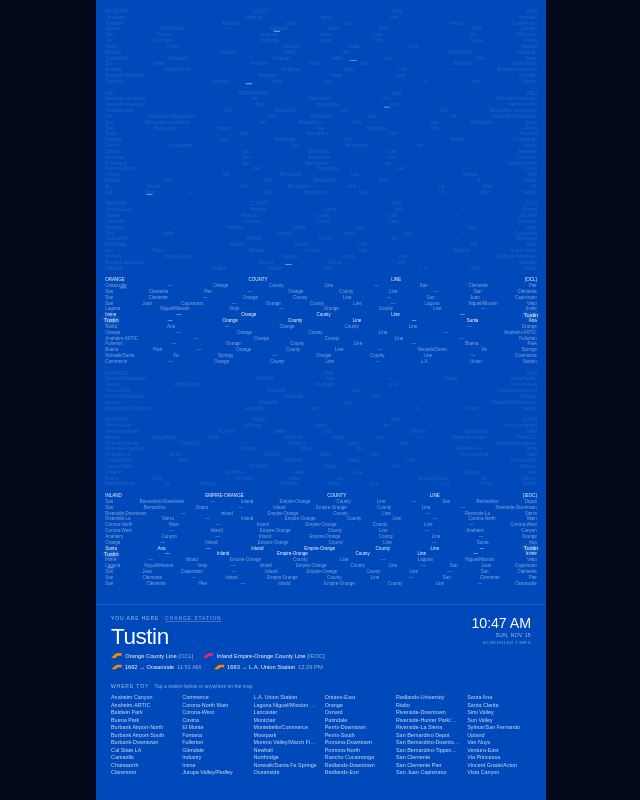
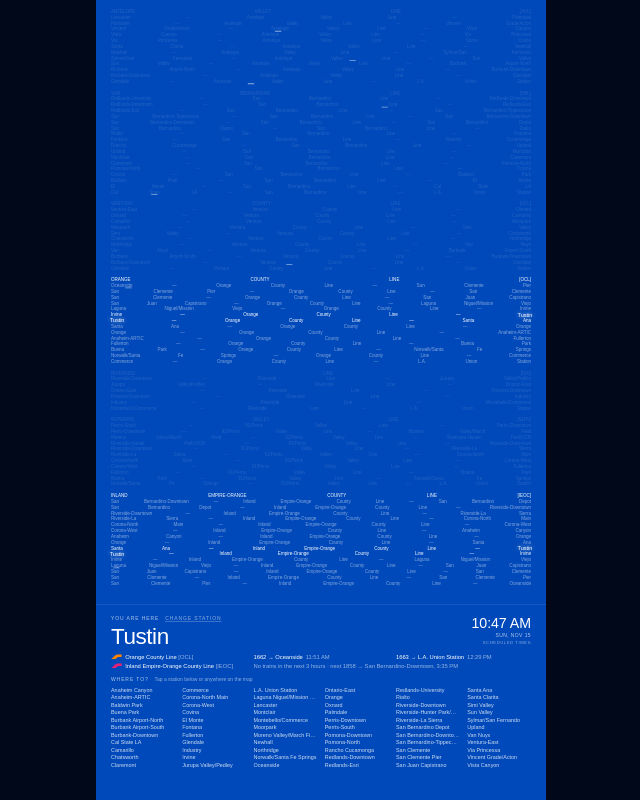
Before and after one commit to chanmikwak06/Metrolink-Ui, a plain HTML site: page station-screen/index.html in a window 1280 px wide. Shown: the whole page, without its empty margins (319-959 px from the left). Drawn offline with Linux system fonts and the light colour scheme; no server answers; animation ran at ten frames a second; a web font is replaced by a local one.

Commit message:
Station screen: lines stacked with their trains, one shared grid
Lines run down the left with each line's next two trains beside them.
Poster, alert, line rows, station list and trip view share one 36px
margin and the Where-to list's 6-column grid; demo tag joins the time block.

Co-Authored-By: Claude Opus 5.5 <noreply@anthropic.com>

```diff
--- a/station-screen/index.html
+++ b/station-screen/index.html
@@ -17,7 +17,7 @@ button { font: inherit; color: inherit; background: none; border: 0; padding: 0;
   background: var(--blue); overflow: hidden; font-family: 'Anta', sans-serif; color: #fff; letter-spacing: -.006em; user-select: none; -webkit-user-select: none; }
 
 /* ---------- Poster field ---------- */
-#field { position: absolute; left: 22px; right: 22px; top: 20px; height: 1410px; }
+#field { position: absolute; left: 36px; right: 36px; top: 20px; height: 1410px; } /* same 36 px margin as the console, so poster and text share edges */
 .sec { margin-top: var(--rh); }
 .sec:first-child { margin-top: 0; }
 .row { display: flex; justify-content: space-between; height: var(--rh); line-height: var(--rh); font-size: 11px; white-space: nowrap; }
@@ -49,15 +49,23 @@ button { font: inherit; color: inherit; background: none; border: 0; padding: 0;
 #console.hidden { opacity: 0; transform: translateY(40px); }
 label button { font-size: inherit; letter-spacing: inherit; text-transform: inherit; margin-left: 14px; text-decoration: underline; text-underline-offset: 3px; opacity: .8; }
 #src { font-size: 10px; letter-spacing: .14em; opacity: .55; margin-top: 6px; text-transform: uppercase; }
-/* Next trains at this station: same type and rhythm as the line tags. */
-.next { display: flex; gap: 30px; font-size: 14px; margin-top: 12px; white-space: nowrap; overflow: hidden; }
-.next .nt { display: inline-flex; align-items: center; gap: 7px; min-width: 0; }
-.next svg { width: 26px; height: 12px; flex: none; }
-.next em { font-style: normal; opacity: .6; }
-.next .late { background: #fff; color: var(--blue); padding: 0 5px; border-radius: 3px; font-size: 12px; }
-.next .x { opacity: .45; text-decoration: line-through; }
+/* Lines down the left, each with its next trains beside it. */
+.lines { margin-top: 2px; }
+/* Everything in the console sits on the Where-to list's grid: 6 columns, 18 px gaps. A line takes 2 columns, each train 2. */
+.ln { display: grid; grid-template-columns: repeat(6, minmax(0, 1fr)); column-gap: 18px; align-items: center; height: 22px; font-size: 14px; white-space: nowrap; }
+.ln > .tag, .ln .nt { grid-column: span 2; min-width: 0; overflow: hidden; text-overflow: ellipsis; }
+.ln .trs { display: contents; }
+.ln .nt { display: flex; align-items: center; gap: 7px; }
+.ln .none { grid-column: span 4; overflow: hidden; text-overflow: ellipsis; }
+.ln em { font-style: normal; opacity: .6; }
+.ln .late { background: #fff; color: var(--blue); padding: 0 5px; border-radius: 3px; font-size: 12px; }
+.ln .x { opacity: .45; text-decoration: line-through; }
+/* The station pane stacks: here, then the list right below however many lines there are. */
+#pStation { display: flex; flex-direction: column; }
+/* L.A. Union Station (6 lines): tighter rows and a 7th list column so everything still fits */
+.many .ln { height: 18px; grid-template-columns: repeat(7, minmax(0, 1fr)); } .many .pick { margin-top: 8px; } .many #destList { columns: 7; }
 /* Service alert: one white line on the console edge, only when there is one. */
-#alert { position: absolute; left: 22px; right: 22px; top: 1414px; height: 26px; display: flex; align-items: center; gap: 14px; padding: 0 12px; background: #fff; color: var(--blue); border-radius: 3px;
+#alert { position: absolute; left: 36px; right: 36px; top: 1414px; height: 26px; display: flex; align-items: center; gap: 14px; padding: 0 12px; background: #fff; color: var(--blue); border-radius: 3px;
   font-size: 12px; white-space: nowrap; overflow: hidden; transition: opacity .6s; }
 #alert.off { opacity: 0; pointer-events: none; }
 #alert b { font-weight: 400; letter-spacing: .16em; text-transform: uppercase; font-size: 10px; flex: none; }
@@ -73,7 +81,7 @@ label, .lbl { display: block; font-size: 12px; letter-spacing: .18em; text-trans
 .tags { display: flex; gap: 22px; font-size: 14px; flex-wrap: wrap; }
 .tag svg { width: 26px; height: 12px; margin-right: 8px; vertical-align: -1px; }
 .tag em { font-style: normal; opacity: .6; margin-left: 4px; }
-.pick { position: absolute; left: 0; right: 0; top: 164px; bottom: 0; opacity: 0; transform: translateY(10px); transition: opacity .6s ease, transform .6s ease; }
+.pick { position: relative; margin-top: 14px; opacity: 0; transform: translateY(10px); transition: opacity .6s ease, transform .6s ease; }
 .pick.show { opacity: 1; transform: none; }
 .pick:not(.show) { pointer-events: none; }
 .pick label span { text-transform: none; letter-spacing: 0; margin-left: 14px; opacity: .8; }
@@ -87,7 +95,7 @@ label, .lbl { display: block; font-size: 12px; letter-spacing: .18em; text-trans
 #diagram { position: absolute; left: 0; top: 104px; width: 1008px; height: 120px; overflow: visible; }
 #diagram text { fill: #fff; font-family: 'Anta', sans-serif; }
 #dTrain { filter: drop-shadow(0 0 6px #fff); }
-.stats { position: absolute; left: 0; right: 0; top: 244px; display: grid; grid-template-columns: 1.25fr 1fr 1fr; gap: 28px; }
+.stats { position: absolute; left: 0; right: 0; top: 244px; display: grid; grid-template-columns: repeat(3, minmax(0, 1fr)); column-gap: 18px; }
 .stats big { display: block; font-size: 60px; line-height: 1; margin-top: 8px; letter-spacing: -.02em; font-variant-numeric: tabular-nums; }
 .stats b { display: block; font-weight: 400; font-size: 34px; line-height: 1; margin-top: 8px; }
 .stats p { margin: 8px 0 0; font-size: 13px; opacity: .78; }
@@ -108,8 +116,8 @@ label, .lbl { display: block; font-size: 12px; letter-spacing: .18em; text-trans
 .here > :nth-child(1) { transition-delay: .15s; } .here > :nth-child(2) { transition-delay: .25s; } .here > :nth-child(3) { transition-delay: .38s; } .corner { transition-delay: .3s; }
 
 /* ----- Demo Mode (only with ?demo): simulated data, always labelled ----- */
-#demoTag { display: none; margin-top: 8px; background: #fff; color: var(--blue); font-size: 10px; letter-spacing: .14em; padding: 3px 6px; border-radius: 3px; text-transform: uppercase; }
-.demo #demoTag { display: inline-block; cursor: pointer; }
+#demoTag { display: none; margin-top: 6px; background: #fff; color: var(--blue); font-size: 10px; letter-spacing: .14em; padding: 3px 6px; border-radius: 3px; text-transform: uppercase; }
+.demo #demoTag { display: inline-block; cursor: pointer; } .demo #src { display: none; }
 #edit { position: absolute; left: 0; right: 0; top: 1090px; height: 360px; background: var(--blue); border-top: 1px solid rgba(255,255,255,.35); padding: 18px 36px; box-sizing: border-box; z-index: 3;
   transition: opacity .4s, transform .4s; }
 #edit.off { opacity: 0; transform: translateY(16px); pointer-events: none; }
@@ -134,7 +142,7 @@ label, .lbl { display: block; font-size: 12px; letter-spacing: .18em; text-trans
     <div class="corner"><div><div id="clock"></div><div id="date"></div><div id="src"></div><div id="demoTag" role="button" tabindex="0">Demo · simulated</div></div></div>
 
     <div class="pane" id="pStation">
-      <div class="here"><label>You are here<button id="bStation">Change station</button></label><h1 id="oName"></h1><div class="tags" id="oTags"></div><div class="next" id="oNext" aria-live="polite"></div></div>
+      <div class="here"><label>You are here<button id="bStation">Change station</button></label><h1 id="oName"></h1><div class="lines" id="oLines" aria-live="polite"></div></div>
       <div class="pick" id="pick"><label id="pickLbl"></label><div id="destList"></div></div>
     </div>
 
--- a/station-screen/js/screen.js
+++ b/station-screen/js/screen.js
@@ -113,6 +113,7 @@
 
   // ---------------- Steps ----------------
   let step = 'open', trip = null, idle = 0, pickMode = 'dest', alertIx = 0, editing = false, selId = null;
+  const lineRows = new Map(); // line -> the element listing its next trains
   // Line ribbon from the mobile prototype's Explore page (assets/explore/line-*.svg), filled per line.
   const RIBBON = 'M57.4978 0V14.904H41.0413C37.5206 14.904 34.1644 16.2414 31.8373 18.5712L31.6839 18.7202L23.0756 26.8821H0L19.2482 8.63451C24.7781 3.14552 32.713 0 41.0413 0H57.4978Z';
   const ribbon = L => { const i = svg('svg', { viewBox: '0 0 57.4978 26.8821', 'aria-hidden': 'true' }); i.append(svg('path', { d: RIBBON, fill: L.color })); return i; };
@@ -122,7 +123,11 @@
 
   function stationText() {
     $('#oName').textContent = dn(station); document.fonts.ready.then(() => fitText($('#oName'), 54)); // measure in Anta, not the fallback font
-    $('#oTags').replaceChildren(...S.routes.filter(L => serves(L, station)).map(tag));
+    lineRows.clear();
+    $('#pStation').classList.toggle('many', S.routes.filter(L => serves(L, station)).length > 4);
+    $('#oLines').replaceChildren(...S.routes.filter(L => serves(L, station)).map(L => {
+      const row = make('div', 'ln'), trs = make('div', 'trs'); row.append(tag(L), trs); lineRows.set(L, trs); return row;
+    }));
     buildList();
   }
   function buildList() {
@@ -217,7 +222,7 @@
   }
 
   // Journey line: dashed = your train on its way to you, solid = your ride; a tick for every stop.
-  const W = 1008, PAD = 80, Y = 62;
+  const W = 1008, PAD = 8, Y = 62; // the line runs edge to edge of the console text column
   let dx = () => 0, back = 0, D = 1;
   function drawDiagram() {
     const g = $('#diagram'); g.replaceChildren();
@@ -235,8 +240,8 @@
     P.forEach((q, i) => { acc += q.l.to - q.l.from;
       keys.push(i === P.length - 1 ? { d: acc, name: dn(trip.dest), sub: 'Destination', t: q.pa.arr, kind: 'dest' } : { d: acc, name: dn(q.l.trip.stops[q.l.to]), sub: 'Change trains', t: P[i + 1].pd.dep, kind: 'xfer' }); });
     keys.forEach(k => {
-      const x = dx(k.d), anchor = x < 140 ? 'start' : x > W - 140 ? 'end' : 'middle';
-      g.append(svg('circle', { cx: x, cy: Y, r: k.kind === 'origin' ? 7 : 6, fill: k.kind === 'origin' ? '#fff' : 'var(--blue)', stroke: '#fff', 'stroke-width': 2.5 }));
+      const cx = dx(k.d), anchor = cx < 140 ? 'start' : cx > W - 140 ? 'end' : 'middle', x = anchor === 'start' ? 0 : anchor === 'end' ? W : cx; // edge labels flush with the margins
+      g.append(svg('circle', { cx, cy: Y, r: k.kind === 'origin' ? 7 : 6, fill: k.kind === 'origin' ? '#fff' : 'var(--blue)', stroke: '#fff', 'stroke-width': 2.5 }));
       const sub = svg('text', { x, y: 14, 'text-anchor': anchor, 'font-size': 10, 'letter-spacing': '.18em', opacity: .7 }); sub.textContent = k.sub.toUpperCase();
       const nm = svg('text', { x, y: 36, 'text-anchor': anchor, 'font-size': 16 }); nm.textContent = k.name;
       const tm = svg('text', { x, y: 96, 'text-anchor': anchor, 'font-size': 14, opacity: .8 }); tm.textContent = fmtClock(k.t);
@@ -289,20 +294,24 @@
     }
     for (const [k, t] of pool) if (!keep.has(k)) { t.el.remove(); pool.delete(k); }
 
-    // Next trains at this station, in the tag line's voice.
-    const box = $('#oNext');
-    if (list.length) box.replaceChildren(...list.slice(0, 3).map(x => {
-      const e = make('span', 'nt'), late = lateMin(x.p);
-      e.append(ribbon(routeOfTrip(x.c.trip)), make('span', x.p.canceled ? 'x' : '', `${x.c.trip.no} → ${compact(x.c.trip.headsign)}`), make('em', '', when(x, now)));
-      if (late >= 1) e.append(make('span', 'late', `+${late}`));
-      return e;
-    }));
-    else { const nx = S.calls(station, now, now + 30 * 3600e3).find(c => !c.terminates); box.replaceChildren(make('span', 'nt', 'No trains in the next 3 hours'), make('em', '', nx ? `Next: Train ${nx.trip.no}, ${fmtClock(nx.dep)}` : '')); }
+    // Each line this station serves, with its next trains beside it.
+    for (const [L, box] of lineRows) {
+      const mine = list.filter(x => routeOfTrip(x.c.trip) === L).slice(0, 2); // two trains = two grid cells
+      if (mine.length) box.replaceChildren(...mine.map(x => {
+        const e = make('span', 'nt'), late = lateMin(x.p);
+        e.append(make('span', x.p.canceled ? 'x' : '', `${x.c.trip.no} → ${compact(x.c.trip.headsign)}`), make('em', '', when(x, now)));
+        if (late >= 1) e.append(make('span', 'late', `+${late}`));
+        return e;
+      }));
+      else { const nx = S.calls(station, now, now + 30 * 3600e3).find(c => !c.terminates && routeOfTrip(c.trip) === L);
+        box.replaceChildren(make('em', 'none', nx ? `No trains in the next 3 hours · next ${nx.trip.no} → ${compact(nx.trip.headsign)}, ${fmtClock(nx.dep)}` : 'No scheduled trains')); }
+    }
 
     renderAlert(now, new Set(list.map(x => x.c.trip.id)));
     $('#clock').textContent = fmtClock(now);
     $('#date').textContent = new Date(now).toLocaleDateString('en-US', { timeZone: S.TZ, weekday: 'short', month: 'short', day: 'numeric' }).toUpperCase();
     const st = rt.status;
+    if (DEMO) $('#demoTag').textContent = `Demo · ${rt.demo.scenario}${rt.demo.clock.paused ? ' · paused' : rt.demo.clock.speed > 1 ? ` · ${rt.demo.clock.speed}×` : ''}`;
     $('#src').textContent = rt.kind === 'demo' ? `${rt.demo.scenario}${rt.demo.clock.paused ? ' · paused' : rt.demo.clock.speed > 1 ? ` · ${rt.demo.clock.speed}×` : ''}`
       : rt.kind === 'schedule' ? 'Scheduled times' : st.trips.state === 'ok' ? 'Live' : 'Live data down · scheduled times';
     if (trip) tickTrip();
```
